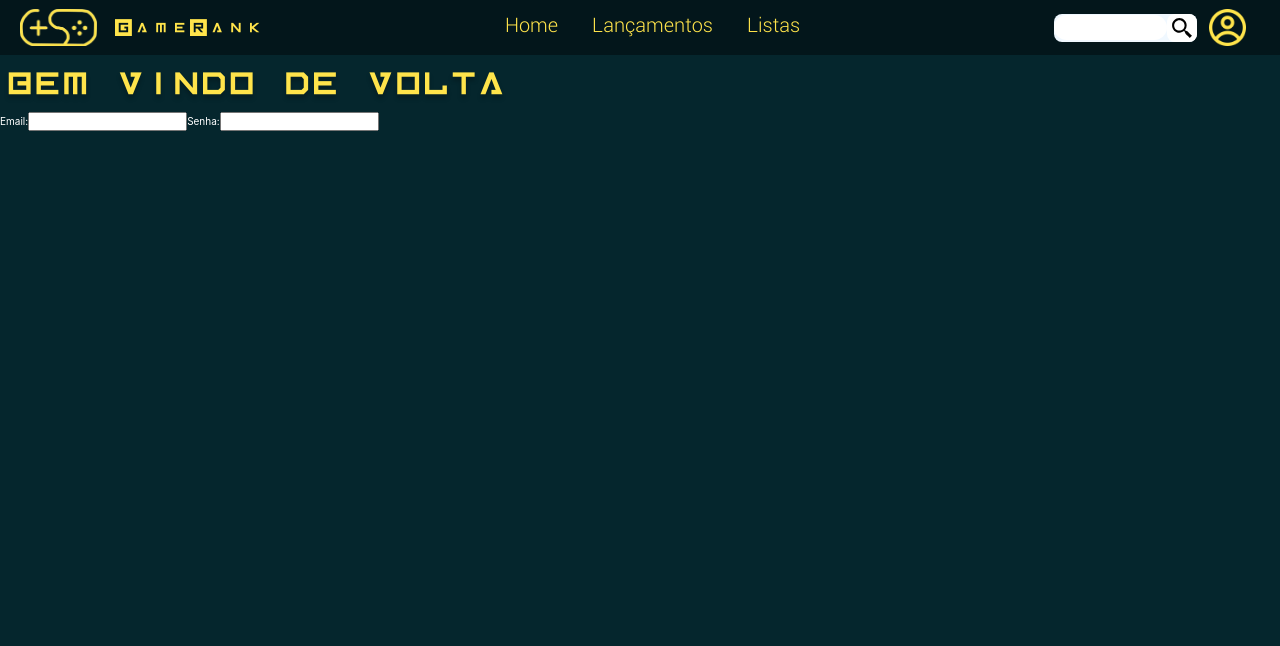
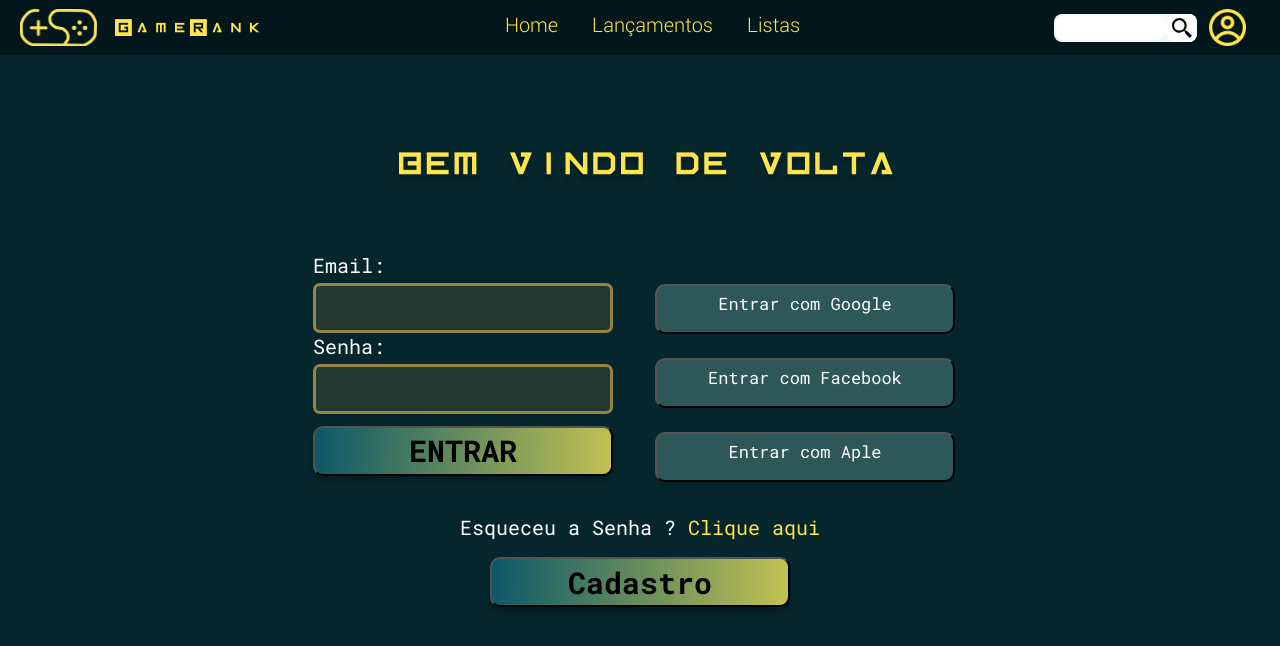
Before and after one commit to KevinSS456/PlayReview, a React (Vite) app in the folder review_play/: page /Login in a window 1280 px wide. Shown: the top 646 px of the page. Built offline with nearby package versions, Linux system fonts and the light colour scheme.

Commit message:
tela de login terminada (primeira versão)

```diff
--- a/review_play/src/pages/login.jsx
+++ b/review_play/src/pages/login.jsx
@@ -1,18 +1,41 @@
 import React from "react"
 import '../style/login.css'
+import { Link } from 'react-router-dom';
 
 const Login= () => {
     return (
     <div className="conteiner">
-    <h1 className="loginTitle">Bem vindo de volta</h1>
+
+        <div className="headerLogin">
+            <h1 className="loginTitle">Bem vindo de volta</h1>
+    </div>
 
     <form action="" className="forms">
-        <label htmlFor="email" className="textform">Email:</label>
+        <label htmlFor="email" className="textfrom">Email:</label>
         <input type="text" className="input"/>
-        <label htmlFor="senha" className="textfrom">Senha:</label>
+        <label htmlFor="senha" className="textfrom" id="senha">Senha:</label>
         <input type="text" className="input"/>
+        <button  className="botaoLogin"><p>ENTRAR</p></button>
+    </form>
 
-    </form>
+    <div className="buttonsLogin">
+        <button className="conectionbutton">
+            <p>Entrar com Google</p>
+        </button>
+        <button className="conectionbutton">
+            <p>Entrar com Facebook</p>
+        </button>
+        <button className="conectionbutton">
+            <p>Entrar com Aple</p>
+        </button>
+    </div>
+
+    <div className="changes">
+        <h2 className="textfrom">Esqueceu a Senha ?
+             <Link><span id="spanlogin"> Clique aqui</span></Link></h2>
+             <Link><button id="cadastrobutton" className="botaoLogin"><span id="buttonCadastroText">Cadastro</span></button></Link>
+    </div>
+
     </div>
 )}
 
--- a/review_play/src/style/home.css
+++ b/review_play/src/style/home.css
@@ -27,7 +27,7 @@ a:hover{
 
 }
 .botao:hover{
-   background-color: #FFE44B;
+   background-color: #f0d54e;
    color: aliceblue;
 }
 #textbotao{
--- a/review_play/src/style/login.css
+++ b/review_play/src/style/login.css
@@ -1,6 +1,22 @@
 .conteiner{
+    width: 100%;
+    height: 100%;
+    display: grid;
+    padding: 2rem 6.254rem;
+    grid-template-columns: auto auto auto auto;
+    grid-template-rows: auto auto auto auto;
+    column-gap: 3rem;
 
 }
+.headerLogin{
+    grid-column-start: 1;
+    grid-column-end: 5;
+    grid-row-end: 1;
+    justify-self: center;
+    margin-bottom: 6rem;
+    margin-top: 6rem;
+}
+
 .loginTitle{
     font-family: 'Inversionz Unboxed';
     color: #FFE44B;
@@ -11,3 +27,77 @@
     line-height: normal;
     letter-spacing: -1.6rem;
 }
+.forms{
+    grid-column-start: 2;
+    grid-column-end: 3;
+    grid-row-end: 2;
+    justify-self: end;
+    display: flex;
+    flex-direction: column;
+}
+.textfrom{
+    font-family: 'Roboto Mono';
+    font-size: 2rem;
+    font-weight: 400;
+    line-height: normal;
+}
+.input{
+    width: 30rem;
+    height: 5rem;
+    background: rgba(150, 132, 68, 0.20);
+    border-radius: 0.7rem;
+    border: 3px solid #968444;
+    font-family: 'Roboto Mono';
+    font-size: 1.7rem;
+    font-weight: 400;
+    color: white;
+}
+.botaoLogin{
+    margin-top: 1.2rem;
+    width: 30rem;
+    height: 5rem;
+    background: linear-gradient(92deg, #0B5868 0%, #FFE44B 133.1%);
+    box-shadow: 0px 4px 4px 0px rgba(0, 0, 0, 0.25);
+    border-radius: 1rem;
+    font-family: 'Roboto Mono';
+    font-size: 3rem;
+    font-weight: 700;
+}
+.buttonsLogin{
+    grid-column-start: 3;
+    grid-column-end: 4;
+    margin-top: 2rem;
+    grid-row-end: 2;
+    justify-self: start;
+    align-self: start;
+    display: flex;
+    flex-direction: column;
+}
+.conectionbutton{
+    margin: 1.2rem;
+    width: 30rem;
+    height: 5rem;
+    font-family: 'Roboto Mono';
+    font-size: 1.7rem;
+    font-weight: 400;
+    color: white;
+    background: rgba(161, 227, 217, 0.26);
+    border-radius: 1rem;
+}
+.changes{
+    margin-top: 2rem;
+    grid-row-start: 3;
+    grid-row-end: 4;
+    grid-column-start: 1;
+    grid-column-end: 5;
+    justify-self: center;
+    align-self: center;
+}
+
+#cadastrobutton{
+    margin-left: 3rem;
+}
+
+#spanlogin{
+    color: #FFE44B;
+}
```
Also changed, not shown: review_play/src/pages/Home.jsx (+4 -3 lines).
